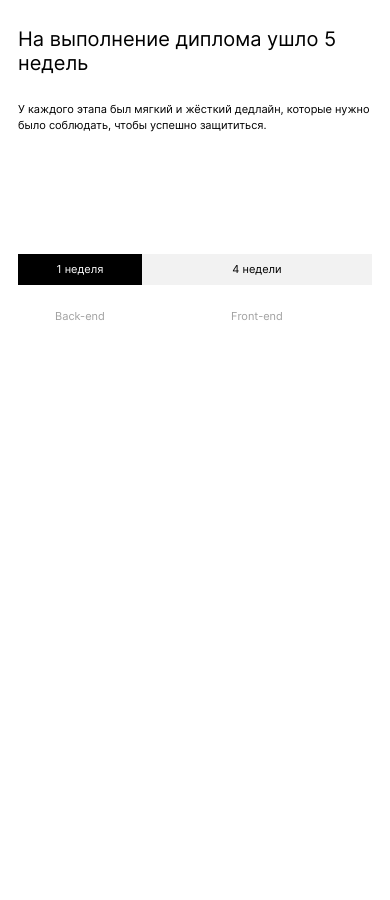
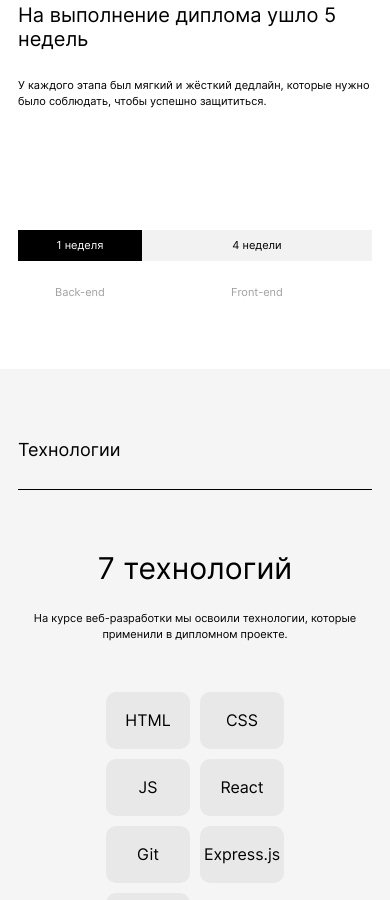
Before and after one commit to Markamadeo/movies-explorer-frontend, a React app: page / in a window 390 px wide. Shown: the part 1100-2000 px from the top of the page. Before the commit the page ends 1493 px from the top, so only its background shows below. Built offline with nearby package versions, Linux system fonts and the light colour scheme.

Commit message:
feat: create Techs section

```diff
--- a/src/components/AboutProject/AboutProject.css
+++ b/src/components/AboutProject/AboutProject.css
@@ -84,9 +84,6 @@
   color: #A0A0A0;
 }
 
-.about-project__duration-text:last-child {
-}
-
 @media screen and (max-width: 768px) {
   .about-project__title {
     margin-bottom: 22px;
--- a/src/components/Main/Main.css
+++ b/src/components/Main/Main.css
@@ -5,11 +5,16 @@
 .main__section {
   display: flex;
   flex-direction: column;
-  padding: 90px 50px;
+  padding: 110px 70px;
   width: 100%;
   box-sizing: border-box;
 }
 
+@media screen and (max-width: 768px) {
+  .main__section {
+    padding: 90px 50px;
+  }
+}
 
 @media screen and (max-width: 425px) {
   .main__section {
--- a/src/components/Main/Main.js
+++ b/src/components/Main/Main.js
@@ -1,11 +1,13 @@
 import Promo from "../Promo/Promo";
 import AboutProject from '../AboutProject/AboutProject ';
+import Techs from '../Techs/Techs';
 
 function Main(props) {
   return (
     <div className='main'>
       <Promo />
       <AboutProject />
+      <Techs />
     </div>
   );
 }
--- a/src/components/SectionTitle/SectionTitle.css
+++ b/src/components/SectionTitle/SectionTitle.css
@@ -5,6 +5,9 @@
   line-height: 27px;
   padding-bottom: 23px;
   border-bottom: 1px solid #000;
+  margin: 0;
+  align-self: flex-start;
+  width: 100%;
 }
 
 @media screen and (max-width: 425px) {
--- /dev/null
+++ b/src/components/Techs/Techs.css
@@ -0,0 +1,82 @@
+.techs {
+  background-color: #f5f5f5;
+  display: flex;
+  flex-direction: column;
+  align-items: center;
+}
+
+.techs__title {
+  margin: 80px 0 0;
+  padding: 0;
+  font-weight: normal;
+  font-size: 50px;
+  line-height: 58px;
+}
+
+.techs__text {
+  margin: 26px 0 0;
+  font-weight: normal;
+  font-size: 14px;
+  line-height: 20px;
+  text-align: center;
+  max-width: 460px;
+}
+
+.techs__items-container {
+  margin: 100px 0 0;
+  padding: 0;
+  list-style: none;
+  display: grid;
+  width: 100%;
+  grid-template-columns: repeat(auto-fit, 90px);
+  grid-auto-rows: 60px;
+  grid-gap: 10px;
+  align-content: stretch;
+  justify-content: center;
+}
+
+.techs__item {
+  display: flex;
+  background-color: #e8e8e8;
+  border-radius: 10px;
+
+}
+
+.techs__item-text {
+  padding: 0;
+  margin: 0;
+  margin: auto;
+}
+
+@media screen and (max-width: 768px) {
+  .techs__items-container {
+    margin: 83px 0 0;
+    grid-template-columns: repeat(auto-fit, 84px);
+  }
+
+  .techs__text {
+    margin: 22px 0 0;
+    font-size: 12px;
+    line-height: 18px;
+  }
+}
+
+@media screen and (max-width: 445px) {
+  .techs__items-container {
+    margin: 50px 0 0;
+    grid-template-columns: repeat(2, 84px);
+    grid-auto-rows: 57px;
+  }
+
+  .techs__title {
+    margin: 60px 0 0;
+    font-size: 30px;
+    line-height: 36px;
+  }
+
+  .techs__text {
+    margin: 24px 0 0;
+    font-size: 11px;
+    line-height: 16px;
+  }
+}
--- /dev/null
+++ b/src/components/Techs/Techs.js
@@ -0,0 +1,35 @@
+import SectionTitle from "../SectionTitle/SectionTitle";
+
+function Techs(props) {
+  const techs = [
+    { text: "HTML" },
+    { text: "CSS" },
+    { text: "JS" },
+    { text: "React" },
+    { text: "Git" },
+    { text: "Express.js" },
+    { text: "mongoDB" },
+  ];
+
+  return (
+    <section className="techs main__section">
+      <SectionTitle titleText="Технологии" />
+      <h3 className="techs__title">7 технологий</h3>
+      <p className="techs__text">
+        На курсе веб-разработки мы освоили технологии, которые применили в
+        дипломном проекте.
+      </p>
+      <ul className="techs__items-container">
+        {techs.map((item, index) => {
+          return (
+            <li key={`techItem${index.toString()}`} className="techs__item">
+              <p className="techs__item-text">{item.text}</p>
+            </li>
+          );
+        })}
+      </ul>
+    </section>
+  );
+}
+
+export default Techs;
--- a/src/index.css
+++ b/src/index.css
@@ -8,3 +8,4 @@
 @import url('./components/Menu/Menu.css');
 @import url('./components/SectionTitle/SectionTitle.css');
 @import url('./components/AboutProject/AboutProject.css');
+@import url('./components/Techs/Techs.css');
```
